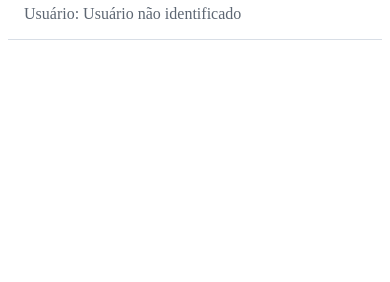
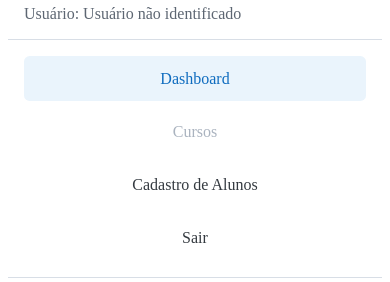
Before and after one commit to Jessiwoy/ava-educa-mais, a website with bundled scripts: page dashboard/dashboard.html in a window 390 px wide. Shown: the part 54-336 px from the top of the page. Built offline with nearby package versions, Linux system fonts and the light colour scheme.

Commit message:
feat: create sidebar navigation

```diff
--- a/cadastro-aluno/cadastro-aluno.js
+++ b/cadastro-aluno/cadastro-aluno.js
@@ -1,4 +1,6 @@
 
 import { inicializarCabecalho } from "../js/cabecalho.js";
+import { inicializarMenuLateral } from "../js/menu-lateral.js";
 
 inicializarCabecalho();
+inicializarMenuLateral();
--- a/css/style.css
+++ b/css/style.css
@@ -22,6 +22,53 @@
   color: #5d6672;
 }
 
+.estrutura-aplicacao {
+  display: flex;
+  min-height: calc(100vh - 4.25rem);
+}
+
+.menu-lateral {
+  background-color: #ffffff;
+  border-right: 1px solid #d8dee6;
+  display: flex;
+  flex: 0 0 15rem;
+  flex-direction: column;
+  gap: 0.5rem;
+  padding: 1.5rem 1rem;
+}
+
+.item-menu {
+  padding: 0.85rem 1rem;
+  color: #343a40;
+  background-color: transparent;
+  border: 0;
+  border-radius: 0.35rem;
+  cursor: pointer;
+  font: inherit;
+  text-align: left;
+}
+
+.item-menu:hover:not(:disabled),
+.item-menu:focus-visible {
+  background-color: #f8f9fa;
+}
+
+.item-menu.ativo {
+  color: #0f6cbf;
+  background-color: #eaf4fc;
+}
+
+.item-menu:disabled {
+  color: #aab3bf;
+  cursor: not-allowed;
+}
+
+.estrutura-aplicacao main {
+  flex: 1;
+  min-width: 0;
+  padding: 2rem;
+}
+
 @media (max-width: 768px) {
   .cabecalho-aplicacao {
     align-items: flex-start;
@@ -29,4 +76,23 @@
     gap: 0.5rem;
     padding: 1rem;
   }
+
+  .estrutura-aplicacao {
+    flex-direction: column;
+  }
+
+  .menu-lateral {
+    border-right: 0;
+    border-bottom: 1px solid #d8dee6;
+    flex: none;
+    padding: 1rem;
+  }
+
+  .item-menu {
+    text-align: center;
+  }
+
+  .estrutura-aplicacao main {
+    padding: 1rem;
+  }
 }
--- a/dashboard/dashboard.html
+++ b/dashboard/dashboard.html
@@ -12,7 +12,22 @@
     <p>Usuário: <span id="nome-usuario">Carregando...</span></p>
   </header>
 
-  <main></main>
+  <div class="estrutura-aplicacao">
+    <nav class="menu-lateral" aria-label="Navegação principal">
+      <button type="button" class="item-menu ativo">Dashboard</button>
+      <button type="button" class="item-menu" disabled>Cursos</button>
+      <button
+        type="button"
+        class="item-menu"
+        data-pagina="../cadastro-aluno/cadastro-aluno.html"
+      >
+        Cadastro de Alunos
+      </button>
+      <button type="button" class="item-menu">Sair</button>
+    </nav>
+
+    <main></main>
+  </div>
 
   <script type="module" src="./dashboard.js"></script>
 </body>
--- a/dashboard/dashboard.js
+++ b/dashboard/dashboard.js
@@ -1,4 +1,6 @@
 
 import { inicializarCabecalho } from "../js/cabecalho.js";
+import { inicializarMenuLateral } from "../js/menu-lateral.js";
 
 inicializarCabecalho();
+inicializarMenuLateral();
--- /dev/null
+++ b/js/menu-lateral.js
@@ -0,0 +1,9 @@
+export function inicializarMenuLateral() {
+  const botoesNavegacao = document.querySelectorAll("[data-pagina]");
+
+  botoesNavegacao.forEach((botao) => {
+    botao.addEventListener("click", () => {
+      window.location.href = botao.dataset.pagina;
+    });
+  });
+}
```
Also changed, not shown: cadastro-aluno/cadastro-aluno.html (+16 -1 lines).
